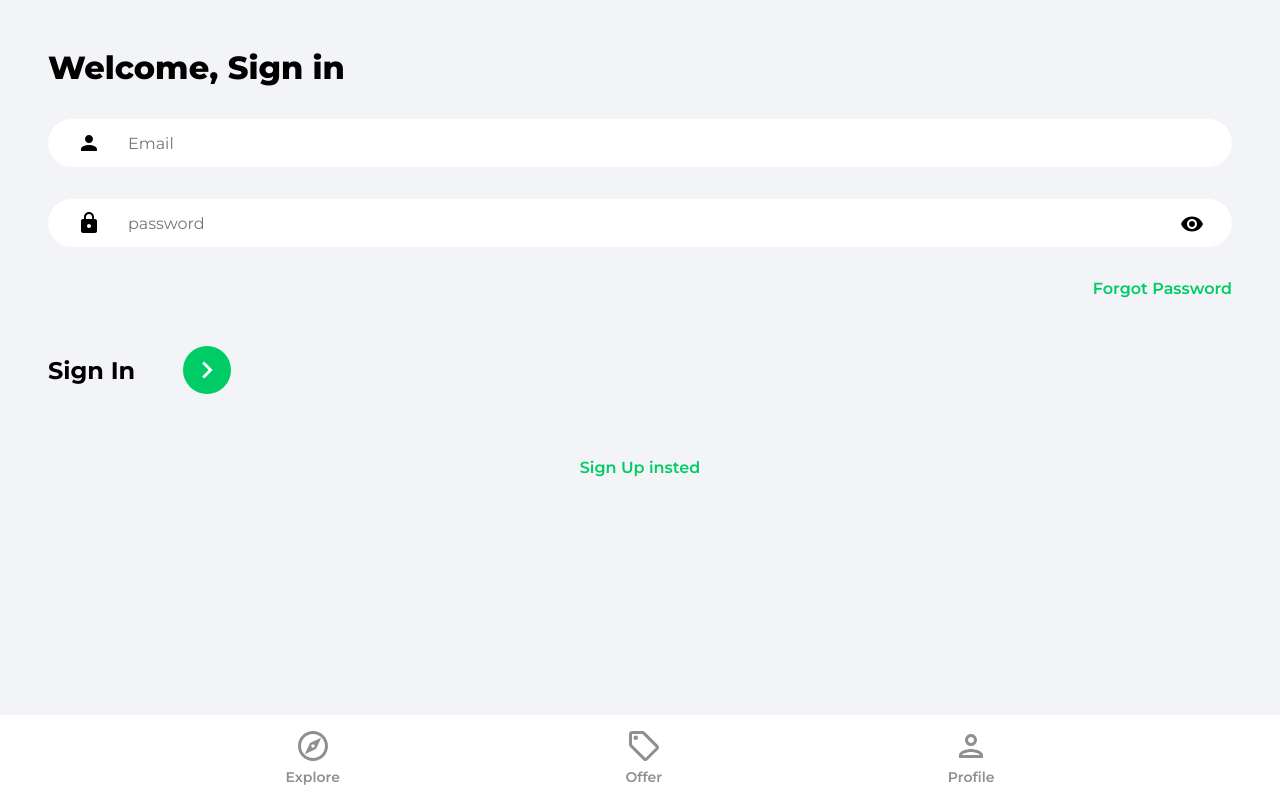
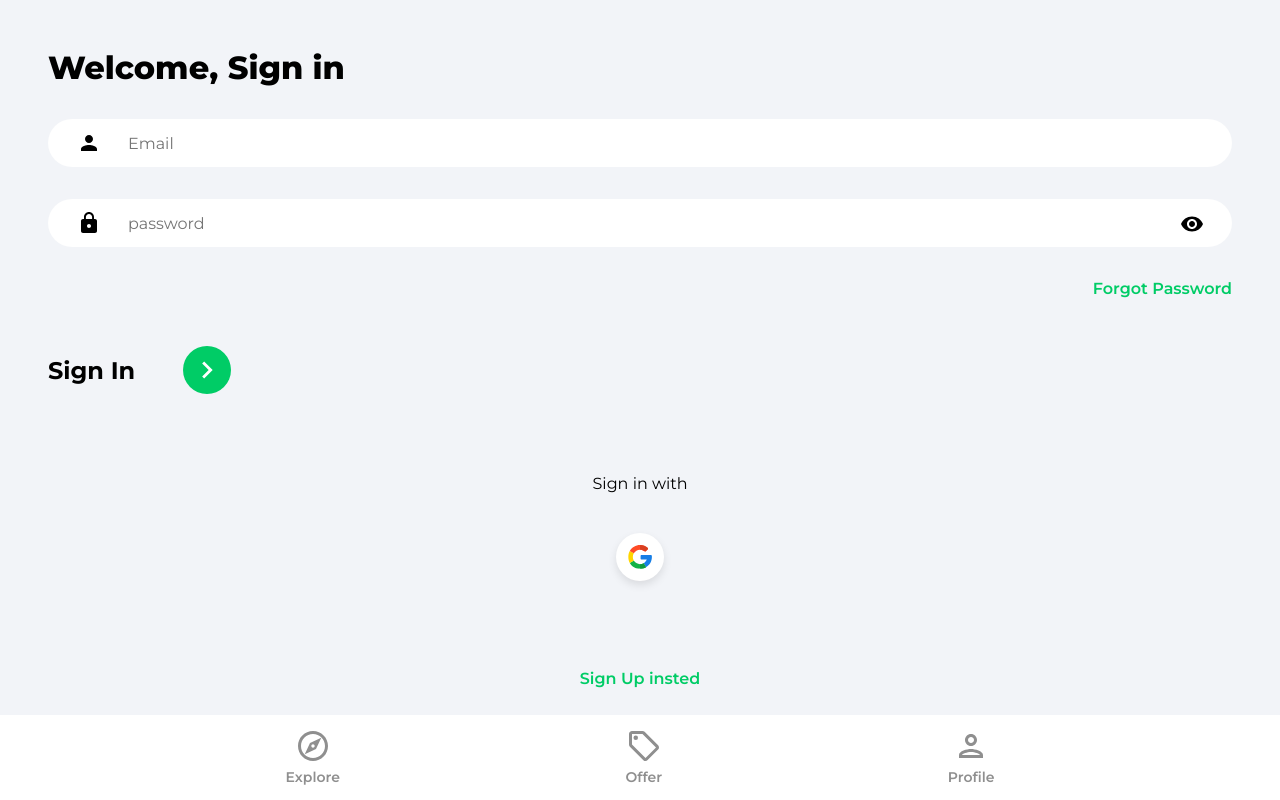
Before and after one commit to fkvesi00/House-Marketplace-Project, a React (Create React App) app: page /sign-in in a window 1280 px wide. Built offline with nearby package versions, Linux system fonts and the light colour scheme.

Commit message:
adding google auth

```diff
--- /dev/null
+++ b/src/components/OAuth.jsx
@@ -0,0 +1,47 @@
+import { getAuth, signInWithPopup, GoogleAuthProvider } from "firebase/auth"
+import { doc, setDoc, getDoc, Timestamp, serverTimestamp } from "firebase/firestore"
+import { useLocation, useNavigate } from "react-router-dom"
+import { db } from "../firebase.config"
+import { toast } from "react-toastify"
+import googleIcon from '../assets/svg/googleIcon.svg'
+
+function OAuth() {
+    const navigate = useNavigate()
+    const location = useLocation()
+
+    const onGoogleClick = async () => {
+        try {
+            const auth = getAuth()
+            const provider = new GoogleAuthProvider()
+            const result = await signInWithPopup(auth, provider)
+            const user = result.user
+
+            // Check for user
+            const docRef = doc(db, 'users', user.uid)
+            const docSnap = await getDoc(docRef)
+
+            // If user, doesn't exist, create user
+            if(!docSnap.exists()){
+              await setDoc(doc(db, 'users', user.uid), {
+                name: user.displayName,
+                email: user.email,
+                timestamp: serverTimestamp()
+              })
+            }
+            navigate('/')
+        } catch (error) {
+            toast.error('Could not authorize with google')
+        }
+    }
+
+  return (
+    <div className="socialLogin">
+      <p>Sign {location.pathname === '/sign-in' ? 'in' : 'up'} with</p>
+       <button className="socialIconDiv" onClick={onGoogleClick}>
+         <img  className='socialIconImg' src={googleIcon} alt="google icon" />
+       </button>
+    </div>
+  )
+}
+
+export default OAuth
--- a/src/pages/SignIn.jsx
+++ b/src/pages/SignIn.jsx
@@ -4,6 +4,7 @@
 import {ReactComponent as ArrowRightIcon} from '../assets/svg/keyboardArrowRightIcon.svg'
 import visibilityIcon from '../assets/svg/visibilityIcon.svg'
 import {toast } from 'react-toastify';
+import OAuth from "../components/OAuth"
 
 function SignIn() {
   const [showPassword, setShowPassword] = useState(false)
@@ -97,7 +98,7 @@
           </div>
         </form>
 
-        {/* Google 0Auth */}
+        <OAuth />
 
         <Link to='/sign-up' className="registerLink">
           Sign Up insted
--- a/src/pages/SignUp.jsx
+++ b/src/pages/SignUp.jsx
@@ -6,6 +6,7 @@
 import { db } from '../firebase.config'
 import { doc, setDoc, serverTimestamp } from "firebase/firestore";
 import { toast } from "react-toastify";
+import OAuth from "../components/OAuth";
 
 function SignUp() {
   const [showPassword, setShowPassword] = useState(false)
@@ -111,7 +112,7 @@
           </div>
         </form>
 
-        {/* Google 0Auth */}
+        <OAuth />
 
         <Link to='/sign-in' className="registerLink">
           Sign in insted
```
